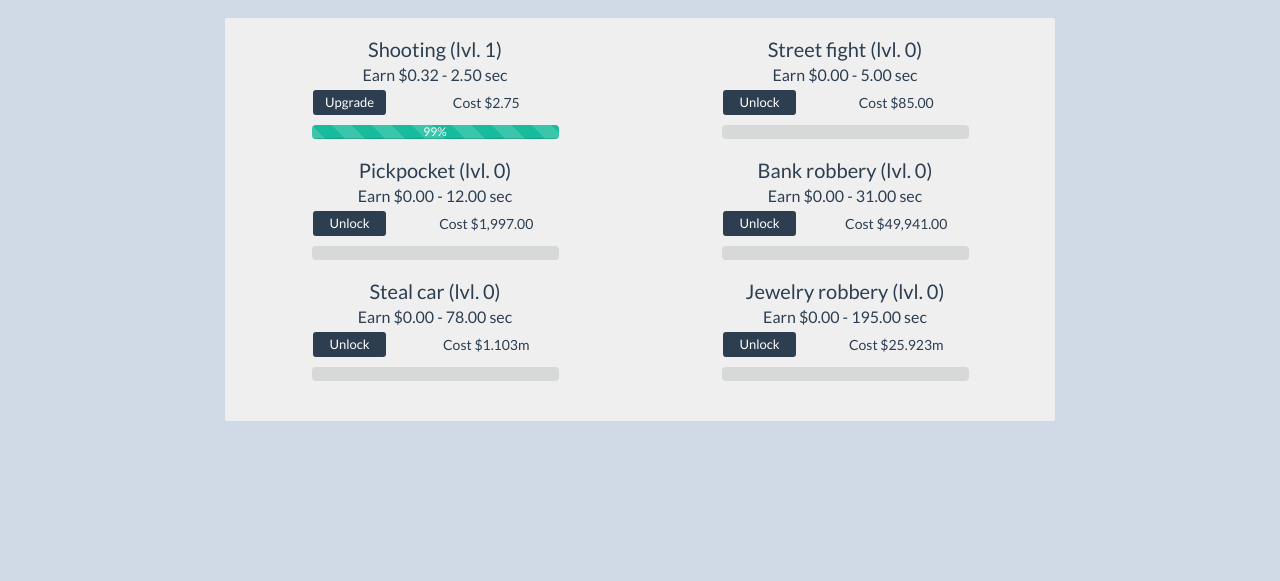
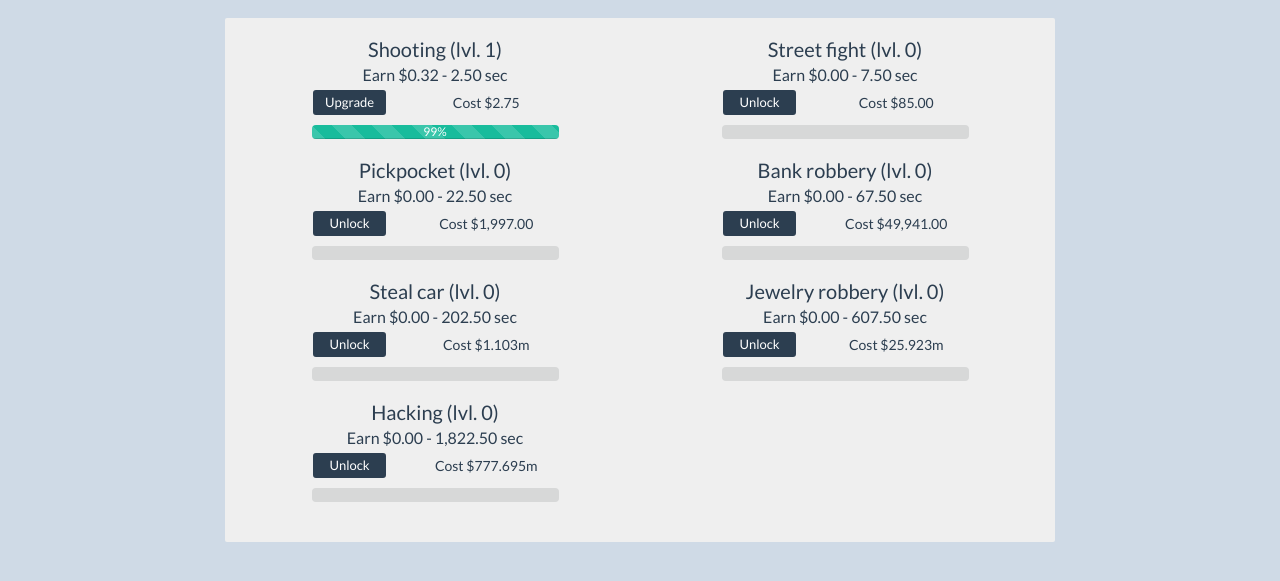
Before and after one commit to LeoVillalba0/Market, a website: page index.html in a window 1280 px wide. Shown: the part 63-644 px from the top of the page. Drawn offline with nearby package versions, Linux system fonts and the light colour scheme; files whose address does not match are found by name.

Commit message:
actions balancing + added 1 action

```diff
--- a/app/js/game.js
+++ b/app/js/game.js
@@ -25,16 +25,16 @@ var game = {
 	},
 
 	actions: {
-		list: ["Shooting", "Street fight", "Pickpocket", "Bank robbery", "Steal car", "Jewelry robbery"],
-		inflation: [1.10, 1.11, 1.12, 1.12, 1.11, 1.10],
+		list: ["Shooting", "Street fight", "Pickpocket", "Bank robbery", "Steal car", "Jewelry robbery", "Hacking"],
+		inflation: [1.10, 1.11, 1.12, 1.13, 1.12, 1.11, 1.10],
 		progress: [],
 		owned: [],
-		price: [2.5, 85, 1997, 49941, 1103113, 25923155],
+		price: [2.5, 85, 1997, 49941, 1103113, 25923155, 777694650],
 		pricePromo: [],
-		reward: [0.32, 34, 798, 19976, 441245, 10369262],
+		reward: [0.32, 34, 798, 19976, 441245, 10369262, 311077860],
 		rewardMultiplier: [],
 		totalRewardMultiplier: 1,
-		time: [2.5, 5, 12, 31, 78, 195],
+		time: [2.5, 7.5, 22.5, 67.5, 202.5, 607.5, 1822.5],
 		timeMultiplier: [],
 		totalTimeMultiplier: 1
 	},
--- a/app/templates/actions.html
+++ b/app/templates/actions.html
@@ -121,6 +121,26 @@
                         </div>
                     </div>
                 </div>
+
+                <div class="col-md-6">
+                    <div class="action-content">
+                        <h1 id="action-name-7"></h1>
+                        <h2 id="action-info-7"></h2>
+                        <div class="row">
+                            <div class="col-md-3 col-md-offset-2">
+                                <a id="action-upgrade-7" class="btn btn-primary btn-xs center-block">Upgrade</a>
+                            </div>
+                            <div class="col-md-5">
+                                <h3 id="action-cost-7"></h3>
+                            </div>
+                        </div>
+                        <div class="progress progress-striped active mid-bar middle">
+                            <div id="action-progress-7" class="progress-bar progress-bar-success">
+                                <span id="action-nb-7"></span>
+                            </div>
+                        </div>
+                    </div>
+                </div>
             </div>
         </div>
     </div>
```
